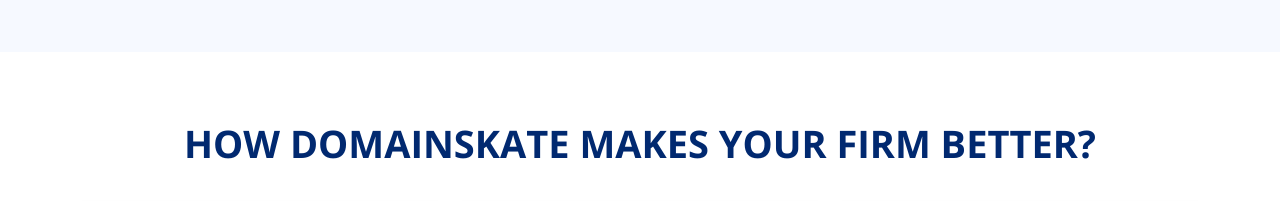
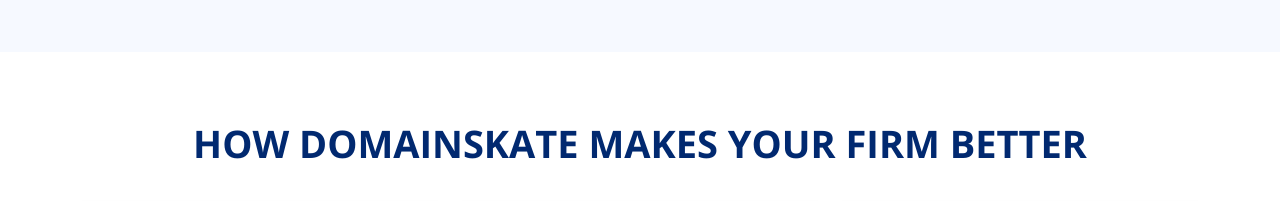
Before and after one commit to DomainSkate/risk-report-landingpage, a plain HTML site: page index.html in a window 1280 px wide. Shown: the part 1100-1301 px from the top of the page. Drawn offline with nearby package versions, Linux system fonts and the light colour scheme.

Commit message:
fix a bug

```diff
--- a/index.html
+++ b/index.html
@@ -129,7 +129,7 @@
       <div class="container" data-aos="fade-up">
 
         <header class="section-header">
-          <p>HOW DOMAINSKATE MAKES YOUR FIRM BETTER?</p>
+          <p>HOW DOMAINSKATE MAKES YOUR FIRM BETTER</p>
         </header>
 
         <div class="row">
```
